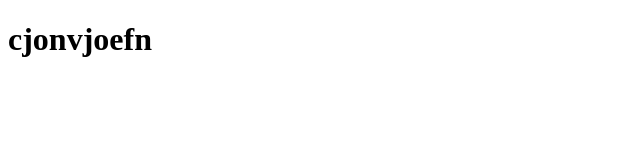
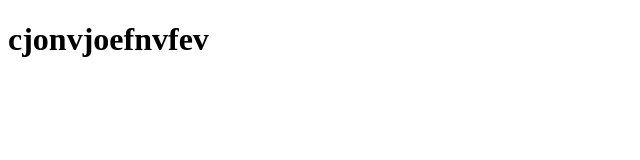
Before and after one commit to zdeutsch1993/stuff_more, a plain HTML site: page index.html in a window 1280 px wide. Shown: the full height of the page, 0-640 px from the left. Drawn offline with Linux system fonts and the light colour scheme.

Commit message:
initial commit

```diff
--- a/index.html
+++ b/index.html
@@ -6,6 +6,6 @@
     <title>Document</title>
 </head>
 <body>
-    <h1>cjonvjoefn</h1>
+    <h1>cjonvjoefnvfev</h1>
 </body>
 </html>
```
